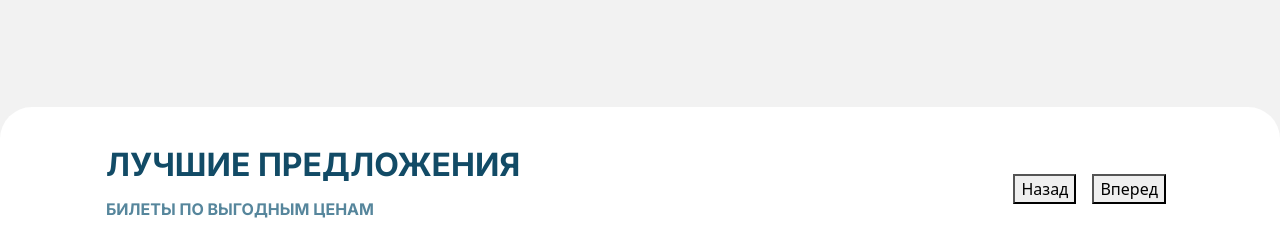
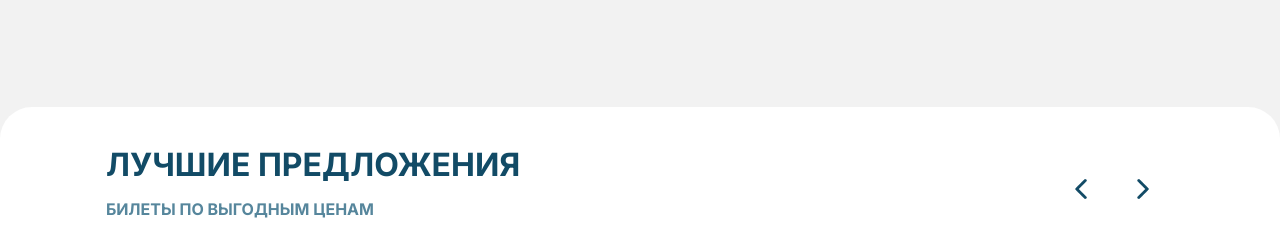
Before and after one commit to L0rdLizard/Briz, a Vue app: page / in a window 1280 px wide. Shown: the part 1638-1886 px from the top of the page. Built offline with nearby package versions, Linux system fonts and the light colour scheme; grey boxes are pictures that could not be loaded.

Commit message:
add chevrons

```diff
--- a/src/components/BestOffer.vue
+++ b/src/components/BestOffer.vue
@@ -8,8 +8,8 @@
                     <p class="m-4 mt-0 custom-text2 custom-color-text2 inter-700">БИЛЕТЫ ПО ВЫГОДНЫМ ЦЕНАМ</p>
                 </div>
                 <div class="col m-4 mb-2 d-flex justify-content-end align-items-center">
-                    <button class="m-2" @click="scrollLeft">Назад</button>
-                    <button class="m-2" @click="scrollRight">Вперед</button>
+                    <button class="m-2 chevron" @click="scrollLeft"> <img class="" src="/chevron-left.png" height="34" alt="Назад"> </button>
+                    <button class="m-2 chevron" @click="scrollRight"> <img class="" src="/chevron-right.png" height="34" alt="Вперёд"> </button>
                 </div>
             </div>
 
@@ -110,6 +110,13 @@ export default {
     overflow-x: auto;
 }
 
+.chevron {
+    border-width: 0pc;
+    border-radius: 0pc;
+    background-color: white;
+
+}
+
 .cards {
     display: flex
 }
```
Also changed, not shown: public/chevron-left.png (added), public/chevron-right.png (added).
